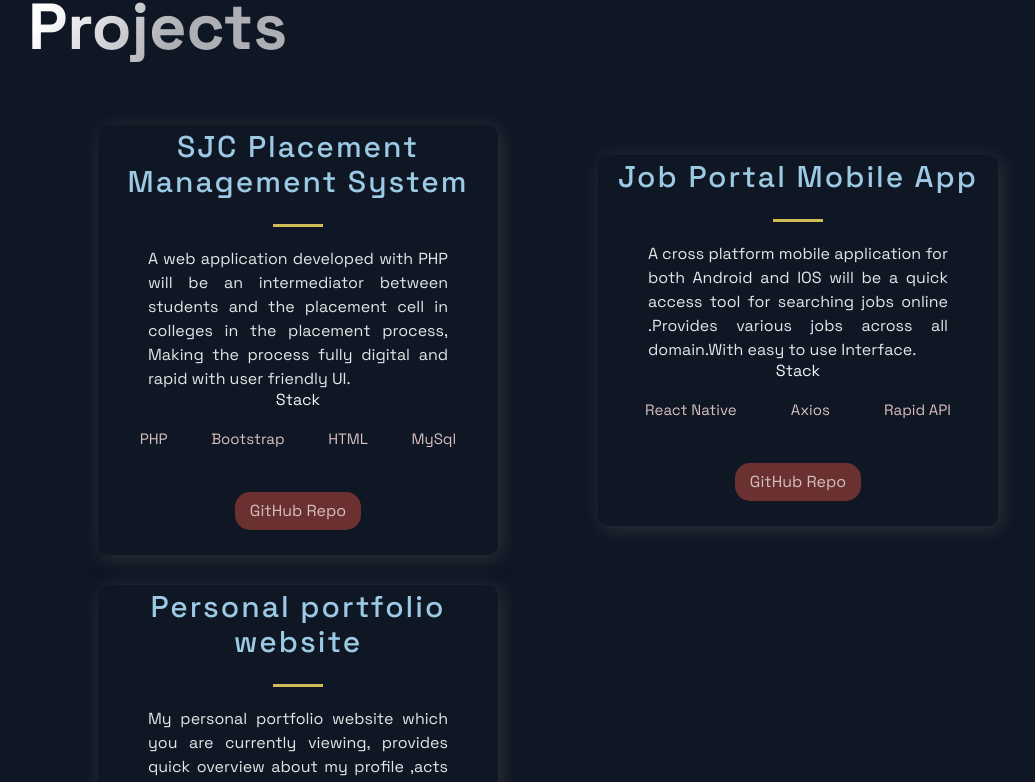
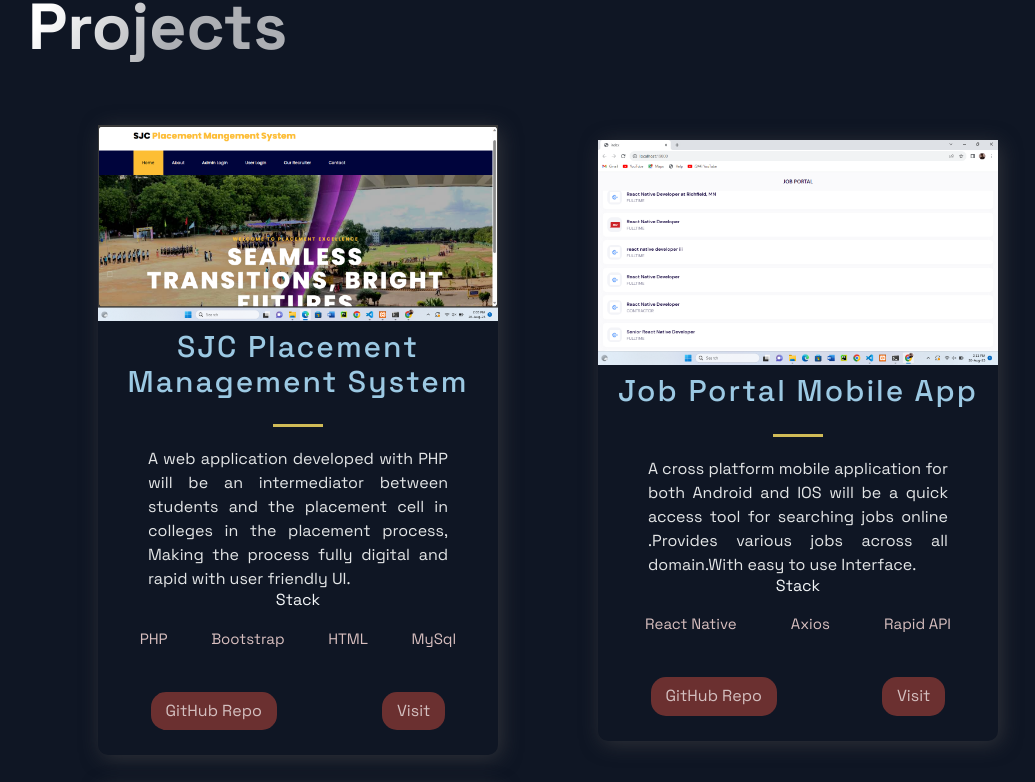
Before and after one commit to bxgio/Bagio-Portfolio-Website, a Next.js app: page / in a window 1280 px wide. Shown: the part 719-1501 px from the top of the page, without its empty margins (92-1127 px from the left). Built offline with nearby package versions, Linux system fonts and the light colour scheme.

Commit message:
added visit and photos

```diff
--- a/src/components/Projects/Projects.js
+++ b/src/components/Projects/Projects.js
@@ -9,9 +9,9 @@ const Projects = () => (
     <SectionDivider />
     <SectionTitle main>Projects</SectionTitle>
     <GridContainer>
-      {projects.map(({ id,  title, description, tags, source, visit }) => (
+      {projects.map(({ id, image, title, description, tags, source, visit }) => (
         <BlogCard key={id}>
-
+          <Img src={image} />
           <TitleContent>
             <HeaderThree title>{title}</HeaderThree>
             <Hr />
@@ -27,7 +27,7 @@ const Projects = () => (
           </div>
           <UtilityList>
             <ExternalLinks href={source}>GitHub Repo</ExternalLinks>
-
+            <ExternalLinks href={visit}>Visit</ExternalLinks>
           </UtilityList>
         </BlogCard>
       ))}
--- a/src/constants/constants.js
+++ b/src/constants/constants.js
@@ -5,7 +5,7 @@ export const projects = [
     image: '../../images/php1.png',
     tags: ['PHP', 'Bootstrap', 'HTML', 'MySql'],
     source: 'https://github.com/bxgio/sjc-jobs',
-    visit: 'https://google.com',
+    visit: 'https://sjcjobportal.000webhostapp.com/home.php',
     id: 0,
   },
   {
@@ -14,7 +14,7 @@ export const projects = [
     image: '../../images/native1.png',
     tags: ['React Native','Axios','Rapid API'],
     source: 'https://github.com/bxgio/React_Native-job-portal',
-    visit: 'https://google.com',
+    visit: 'https://drive.google.com/file/d/1NgpHczXQ4Qvt6fNQPZlrbiIVJfT_VUmE/view?usp=sharing',
     id: 1,
   },
   {
@@ -23,7 +23,7 @@ export const projects = [
       image: '../../images/react1.png',
       tags: ['React', 'Nextjs'],
     source: 'https://github.com/bxgio/Bagio-Portfolio-Website',
-    visit: 'https://google.com',
+    visit: 'https://bxgio.github.io/Bagio-Portfolio-Website/',
     id: 2,
   },
 
```
